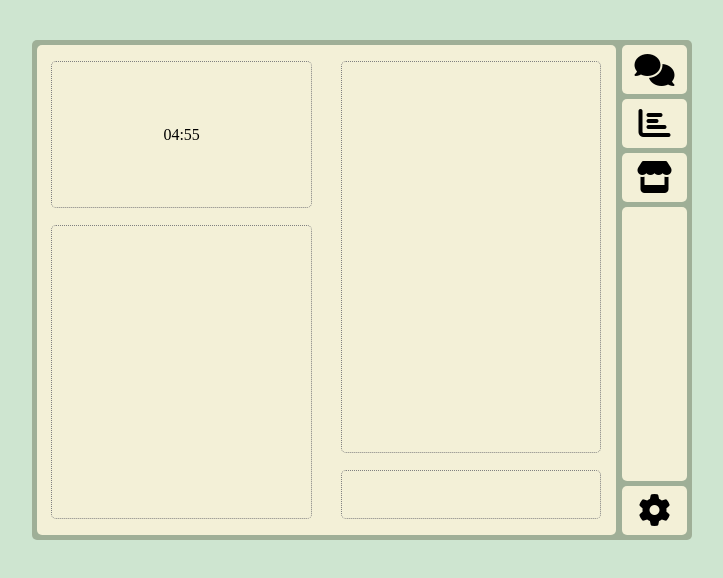
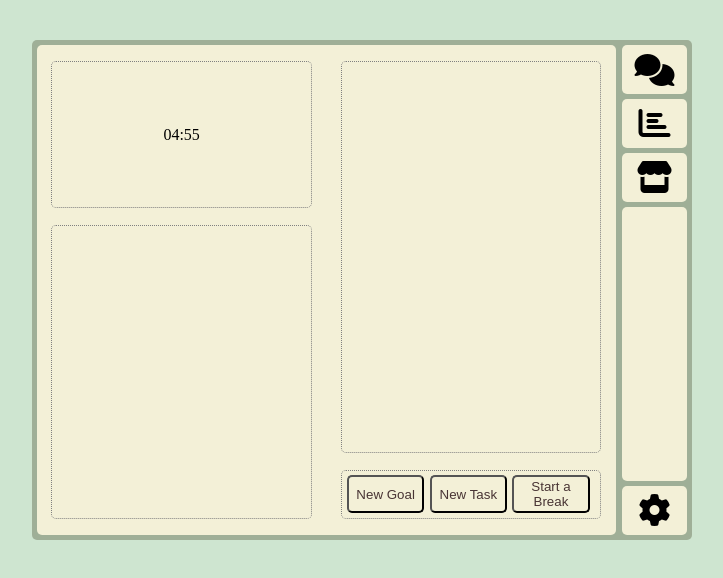
Before and after one commit to TAR2D/Project-3020.github.io, a plain HTML site: page index.html in a window 1280 px wide. Shown: the whole page, without its empty margins (278-1001 px from the left). Drawn offline with Linux system fonts and the light colour scheme.

Commit message:
Update index.html

```diff
--- a/index.html
+++ b/index.html
@@ -26,7 +26,13 @@
                 <div class="rightBox">
                     <!-- CHAT, SUGGESTIONS, OTHER BUTTONS -->
                     <div class="chatBox"></div>
-                    <div class="buttonsBox"></div>
+                    <div class="buttonsBox">
+                        <div class="btn-group">
+                            <button>New Goal</button>
+                            <button>New Task</button>
+                            <button>Start a Break</button>
+                        </div>
+                    </div>
                 </div>
             </div>
             <!-- REPORT MENU -->
```
